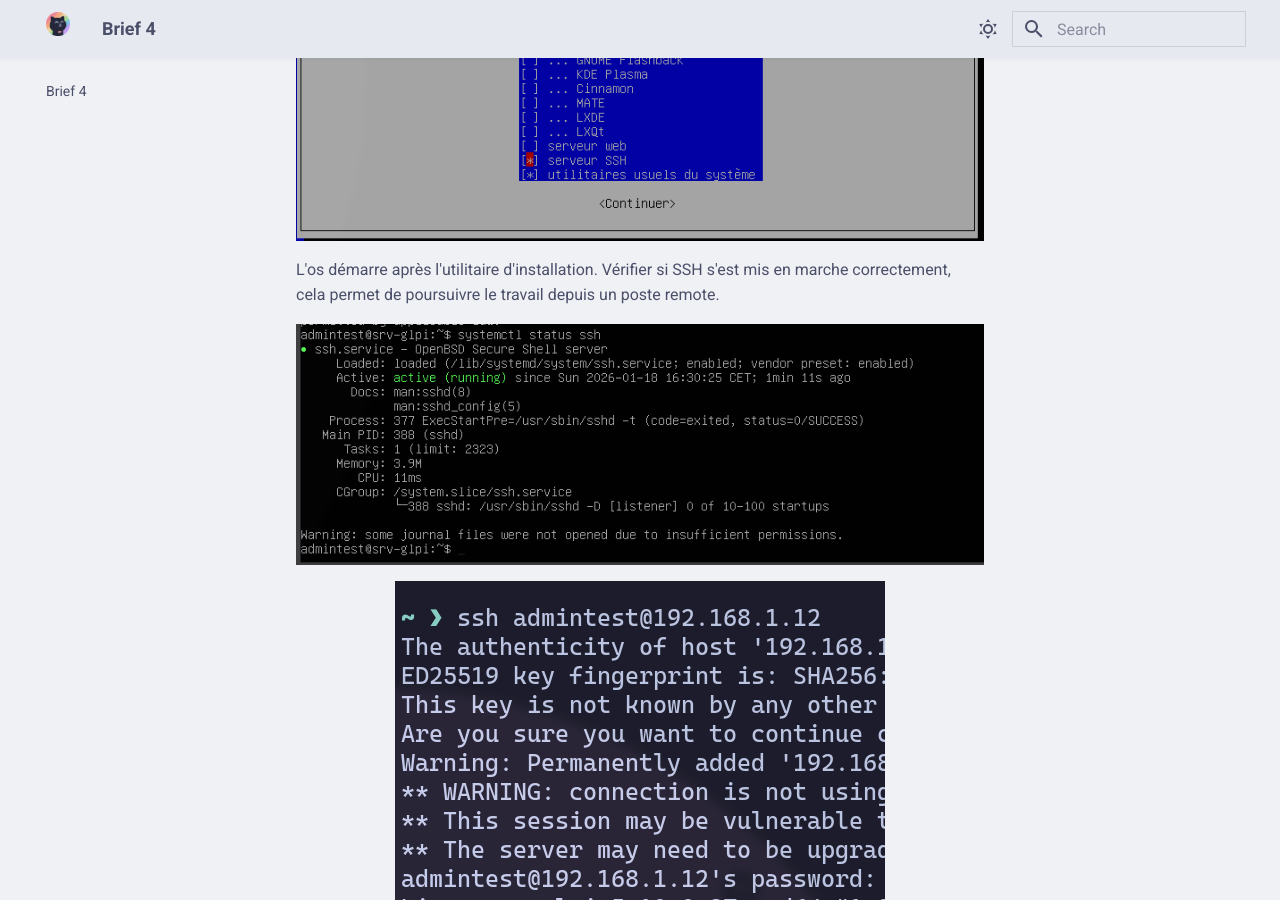
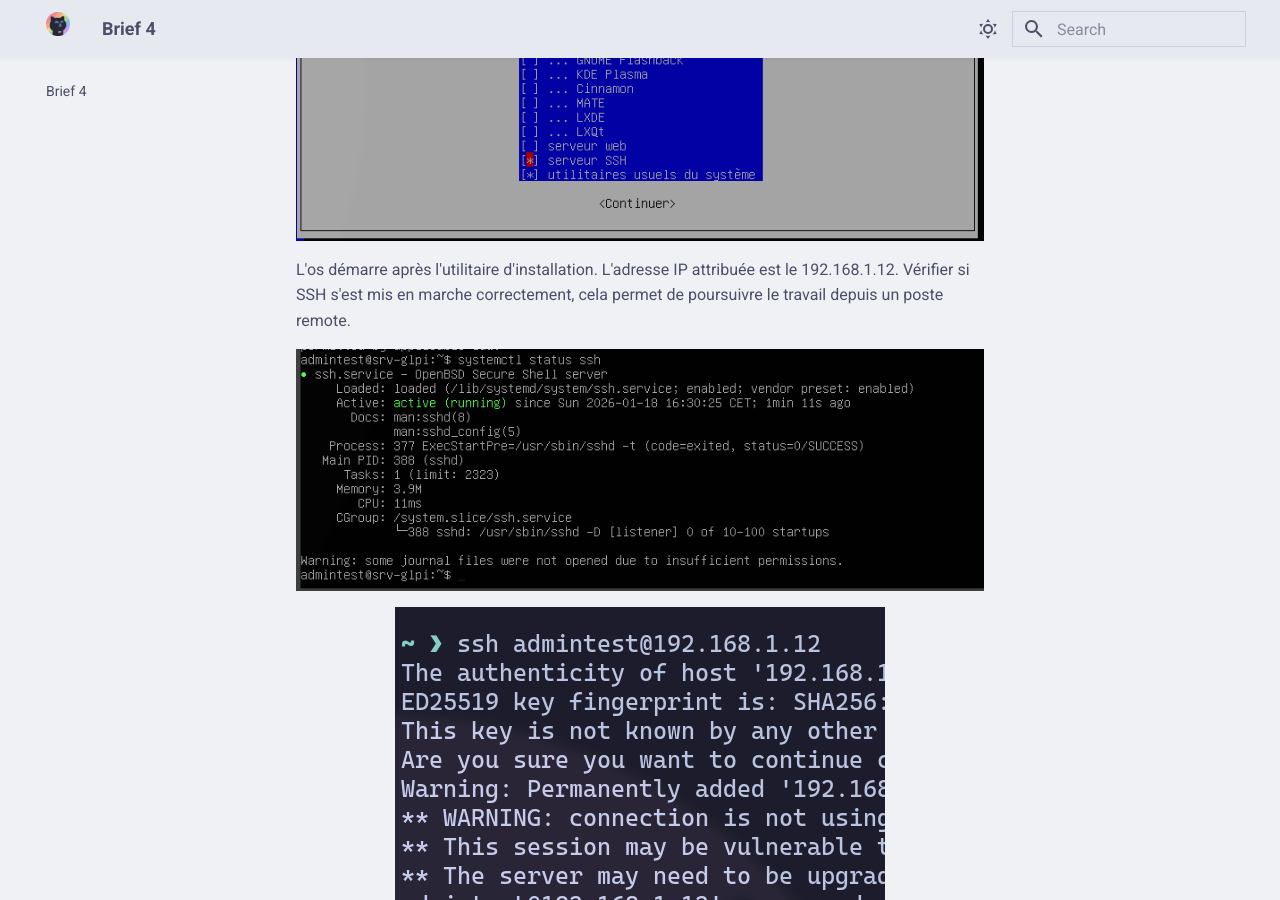
Before and after one commit to Natalshadow/SOHO, an MkDocs documentation site: the page built from docs/brief4.md, in a window 1280 px wide and 900 px high, scrolled down 880 px. Built offline with MkDocs 1.6.1 and Material for MkDocs 9.7.7, drawn with Linux system fonts in a browser that asks for light colours; part of the change alters nothing that is shown; some of the changed text lies outside the part shown.

````diff
--- a/docs/brief4.md
+++ b/docs/brief4.md
@@ -25,6 +25,7 @@ Décocher le Destktop Environment et rester en Headless puis activer le SSH conf
 
 
 L'os démarre après l'utilitaire d'installation.
+L'adresse IP attribuée est le 192.168.1.12.
 Vérifier si SSH s'est mis en marche correctement, cela permet de poursuivre le travail depuis un poste remote.
 
 
@@ -72,7 +73,7 @@ Résumé de la structure :
 
 |Instance|Configuration|Data|Logs|
 |--------|-------------|----|----|
-|/var/www/glpi|/etc/glpi|/var/lib/glpi/files|/var/logs/glpi|
+|/var/www/glpi|/etc/glpi|/var/lib/glpi/files|/var/log/glpi|
 
 Déplacer le fichier :
 ```bash
@@ -81,17 +82,16 @@ sudo mv glpi /var/www/glpi
 
 Donner les permissions récursives:
 ```bash
-sudo chown -R www-data:www-data /var/www/glpi sudo chmod -R 755 /var/www/glpi
+sudo chown -R www-data:www-data /var/www/glpi
+sudo chmod -R 755 /var/www/glpi
 ```
 
 
-
-![Image](assets/20260118170700.png)
 Ranger les fichiers aux emplacements indiqués dans le tableau ci-dessus :
 ```bash
-admintest@srv-glpi:/tmp$ sudo cp -rp /var/www/glpi/config /etc/glpi/
-admintest@srv-glpi:/tmp$ sudo cp -rp /var/www/glpi/files /var/lib/glpi/files/
-admintest@srv-glpi:/tmp$ sudo nano /var/www/glpi/inc/downstream.php
+sudo cp -rp /var/www/glpi/config /etc/glpi/
+sudo cp -rp /var/www/glpi/files /var/lib/glpi/files/
+sudo nano /var/www/glpi/inc/downstream.php
 ```
 Créer unfichier downstream.php qui contient :
 ```php
````
